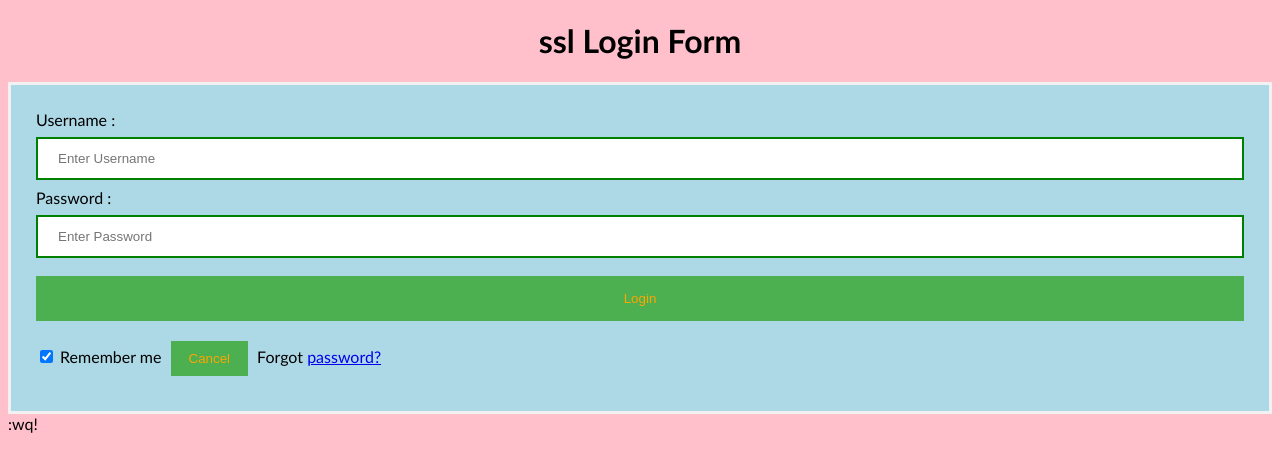
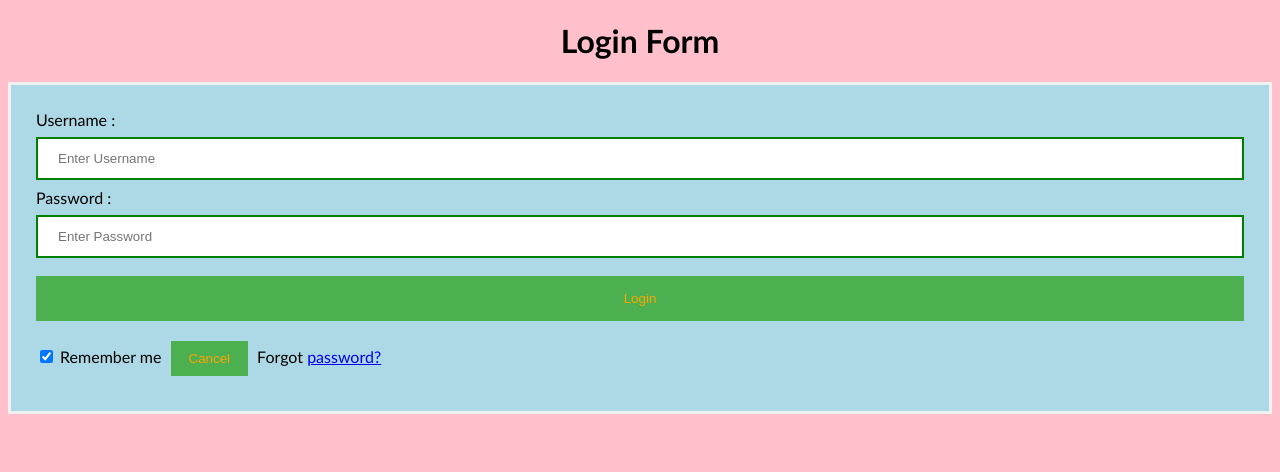
Before and after one commit to sabitabarik/2023project, a plain HTML site: page index.html in a window 1280 px wide. Drawn offline with Linux system fonts and the light colour scheme.

Commit message:
new index file for login

```diff
--- a/index.html
+++ b/index.html
@@ -45,7 +45,7 @@ button {
 </style>
 </head>
 <body>
-    <center> <h1> ssl Login Form </h1> </center>
+    <center> <h1> Login Form </h1> </center>
     <form>
         <div class="container">
             <label>Username : </label>
@@ -59,4 +59,4 @@ button {
         </div>
     </form>
 </body>
-</html>:wq!
+</html>
```
